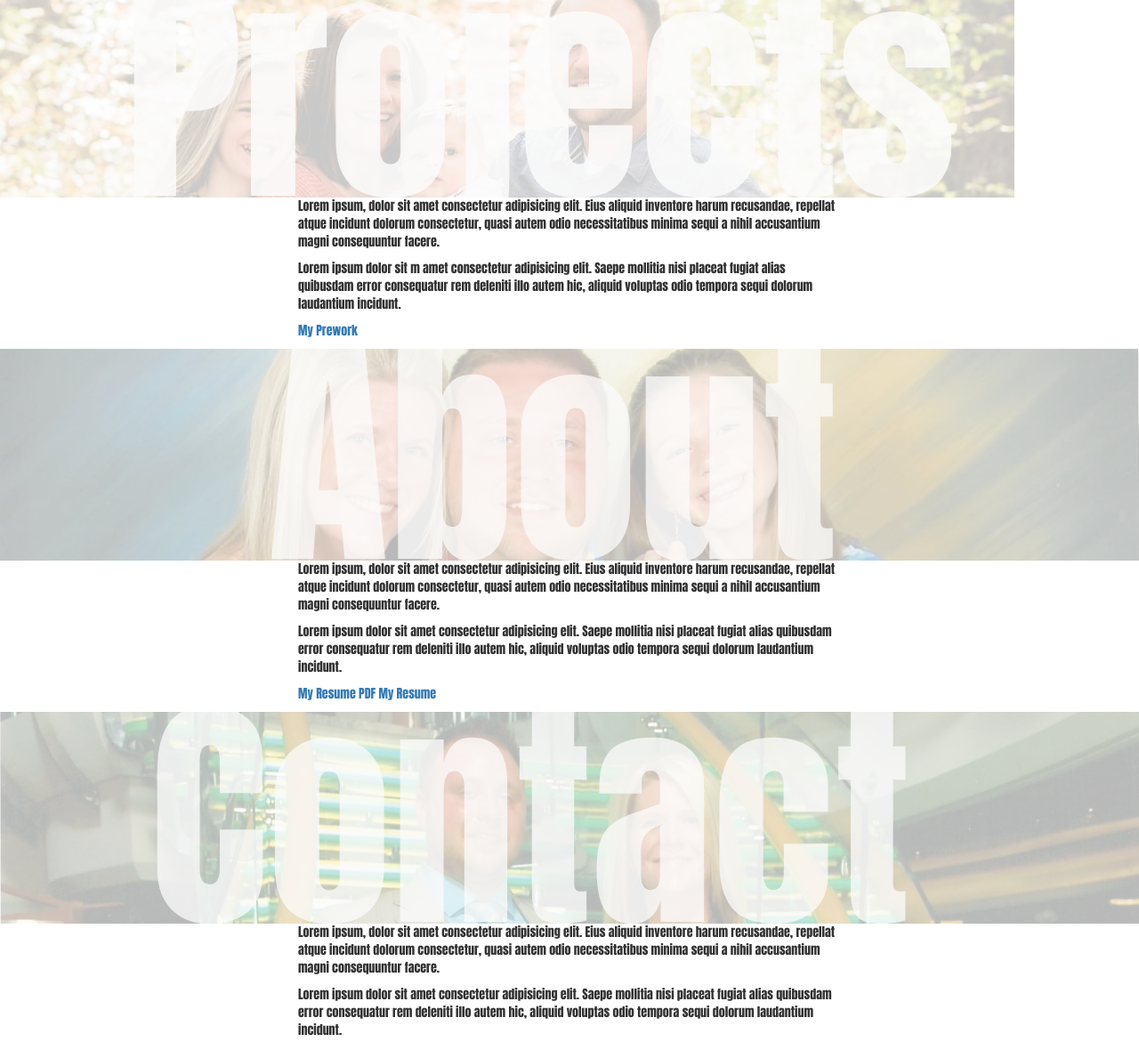
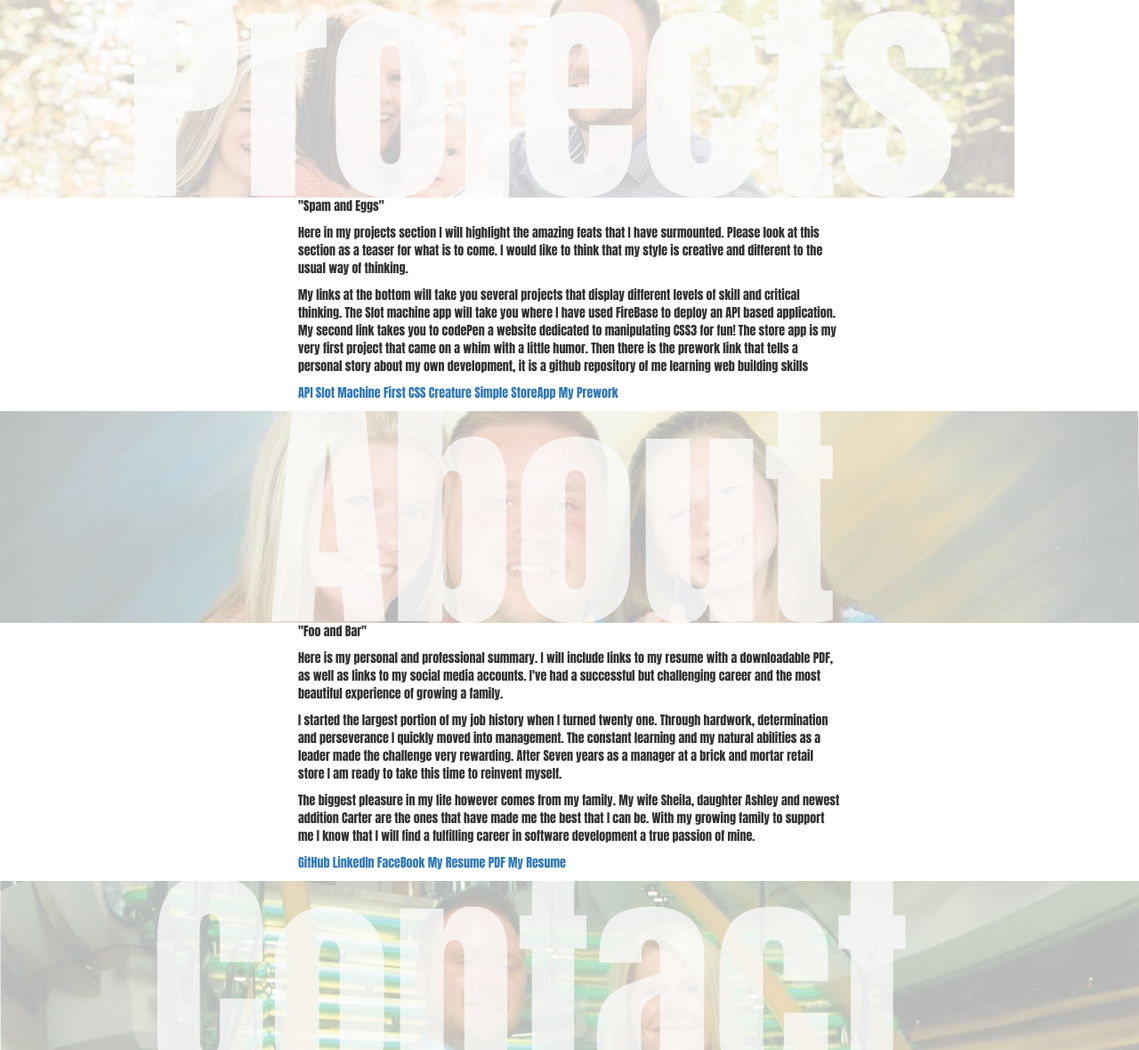
Before and after one commit to kylebeavin/Portfolio, a website with bundled scripts: page index.html in a window 1280 px wide. Shown: the part 564-1744 px from the top of the page at 89% size. Built offline with nearby package versions, Linux system fonts and the light colour scheme; files whose address does not match are found by name.

Commit message:
almost done kb

```diff
--- a/index.html
+++ b/index.html
@@ -49,11 +49,13 @@
         </div>
         <div class="col-xs-3"></div>
         <div class="col-xs-6">
-            <p>Lorem ipsum, dolor sit amet consectetur adipisicing elit. Eius aliquid inventore harum recusandae, repellat atque incidunt dolorum consectetur, quasi autem odio necessitatibus minima sequi a nihil accusantium magni consequuntur facere.</p>
-            <p>Lorem ipsum dolor sit m amet consectetur adipisicing elit. Saepe mollitia nisi placeat fugiat alias quibusdam error consequatur rem deleniti illo autem hic, aliquid voluptas odio tempora sequi dolorum laudantium incidunt.</p>
-            <p><a href=""></a>
-               <a href=""></a>
-               <a href="https://kylebeavin.github.io/efaPrework/" target="blank">My Prework</a>
+            <p>"Spam and Eggs"</p>
+            <p>Here in my projects section I will highlight the amazing feats that I have surmounted. Please look at this section as a teaser for what is to come. I would like to think that my style is creative and different to the usual way of thinking.</p>
+            <p>My links at the bottom will take you several projects that display different levels of skill and critical thinking. The Slot machine app will take you where I have used FireBase to deploy an API based application. My second link takes you to codePen a website dedicated to manipulating CSS3 for fun! The store app is my very first project that came on a whim with a little humor. Then there is the prework link that tells a personal story about my own development, it is a github repository of me learning web building skills</p>
+            <p><a href="https://api-slot-machine.firebaseapp.com" target="blank">API Slot Machine</a>
+                <a href="https://codepen.io/killab513/pen/KQjYBj" target="blank">First CSS Creature</a>
+               <a href="https://kylebeavin.github.io/storeAppProject/" target="blank">Simple StoreApp</a>
+               <a href="https://github.com/kylebeavin/efaPrework" target="blank">My Prework</a>
             </p>
         </div>
         <div class="col-xs-3"></div>
@@ -67,9 +69,15 @@
         </div>
         <div class="col-xs-3"></div>
         <div class="col-xs-6">
-            <p>Lorem ipsum, dolor sit amet consectetur adipisicing elit. Eius aliquid inventore harum recusandae, repellat atque incidunt dolorum consectetur, quasi autem odio necessitatibus minima sequi a nihil accusantium magni consequuntur facere.</p>
-            <p>Lorem ipsum dolor sit amet consectetur adipisicing elit. Saepe mollitia nisi placeat fugiat alias quibusdam error consequatur rem deleniti illo autem hic, aliquid voluptas odio tempora sequi dolorum laudantium incidunt.</p>
-            <p><a href="https://drive.google.com/file/d/1UZbrQLH0YhDnrb-dnT8gRfGz6jzhVM88/view?usp=sharing" target="blank">My Resume PDF</a>
+            <p>"Foo and Bar"</p>
+            <p>Here is my personal and professional summary. I will include links to my resume with a downloadable PDF, as well as links to my social media accounts. I've had a successful but challenging career and the most beautiful experience of growing a family.</p>
+            <p>I started the largest portion of my job history when I turned twenty one. Through hardwork, determination and perseverance I quickly moved into management. The constant learning and my natural abilities as a leader made the challenge very rewarding. After Seven years as a manager at a brick and mortar retail store I am ready to take this time to reinvent myself.</p>
+            <p>The biggest pleasure in my life however comes from my family. My wife Sheila, daughter Ashley and newest addition Carter are the ones that have made me the best that I can be. With my growing family to support me I know that I will find a fulfilling career in software development a true passion of mine.</p>
+            <p>
+                <a href="https://github.com/kylebeavin" target="blank">GitHub</a>
+                <a href="https://www.linkedin.com/in/kyle-beavin-62758a78" target="blank">LinkedIn</a>
+                <a href="https://www.facebook.com/kyle.beavin.3" target="blank">FaceBook</a>
+                <a href="https://drive.google.com/file/d/1UZbrQLH0YhDnrb-dnT8gRfGz6jzhVM88/view?usp=sharing" target="blank">My Resume PDF</a>
                 <a href="https://docs.google.com/document/d/1men5fygbkJo62yxkhCU-3GEIkpqnAvvraKA2hngtILo/edit?usp=sharing" target="blank">My Resume</a></p>
         </div>
         <div class="col-xs-3"></div>
```
